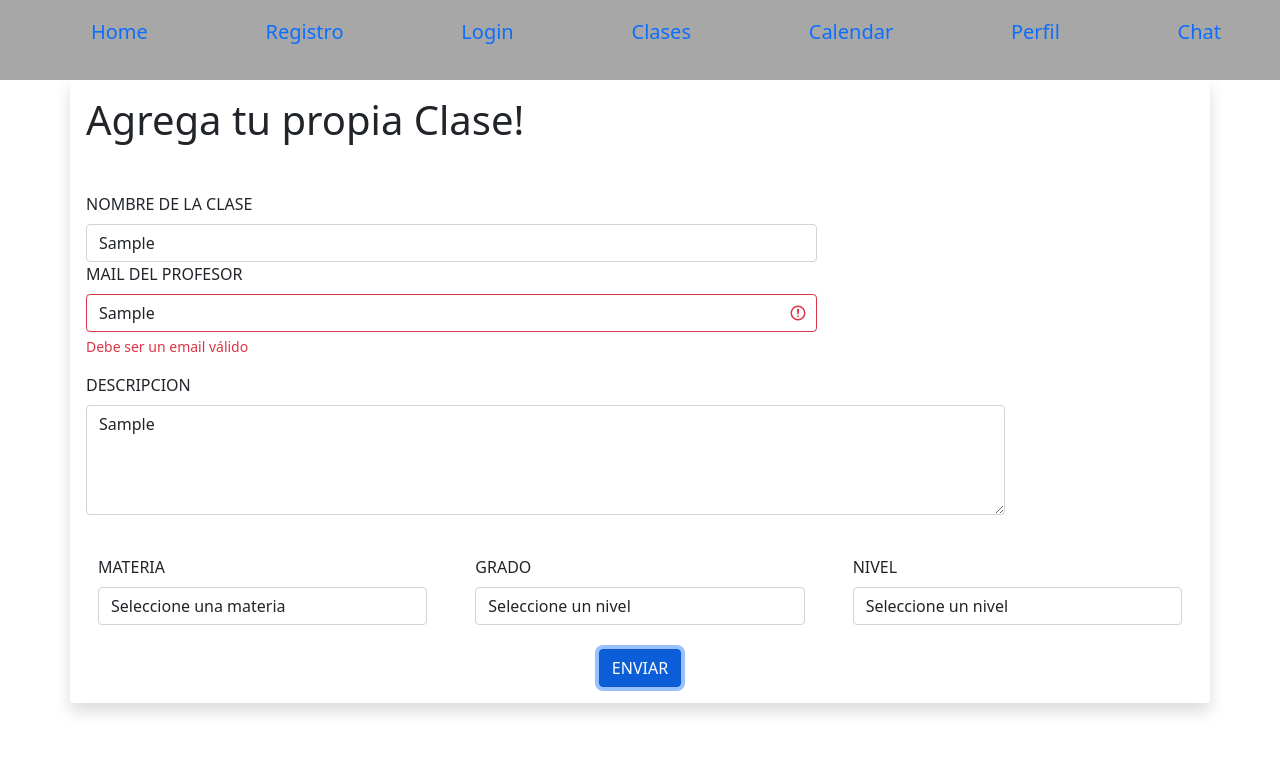
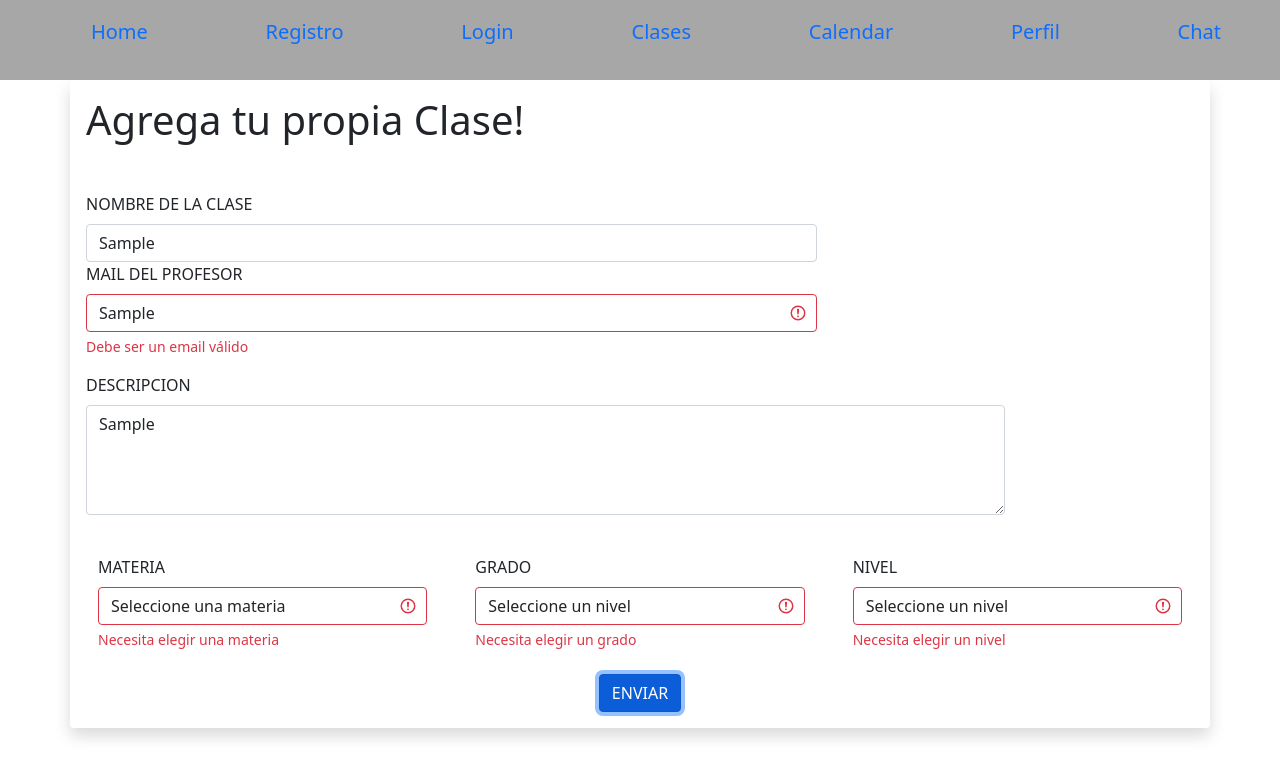
Before and after one commit to DiegoAraujoJS/PF_E-Commerce, a React (Create React App) app in the folder client/: page /clases/add in a window 1280 px wide. Both pictures are taken after typing "Sample", "Sample", "Sample" into the empty fields and a click on the button "ENVIAR". Shown: the top 778 px of the page. Built offline with nearby package versions, Linux system fonts and the light colour scheme.

Commit message:
arreglar verificacion del input

```diff
--- a/client/src/components/addClass/addClass.tsx
+++ b/client/src/components/addClass/addClass.tsx
@@ -126,6 +126,9 @@ const AddClass = ( newClass ) => {
 										name='materia'
 										onChange={handleChange}
 										value={values.materia}
+                                        className={`form-control ${
+											errors.materia  ? 'is-invalid' : ''
+										}`}
 									>
 										<option value='' >Seleccione una materia</option>
 										{ materias.map( (materia,i) => {
@@ -133,6 +136,9 @@ const AddClass = ( newClass ) => {
                                             }
                                         ) }
 									</Form.Control>
+                                    {errors.materia ? (
+										<div className='invalid-feedback'>{errors.materia}</div>
+									) : null}
 								</Col>
 
 								<Col sm={12} md={4} className='p-4 mt-3'>
@@ -142,14 +148,19 @@ const AddClass = ( newClass ) => {
 										name='grado'
 										onChange={handleChange}
 										value={values.grado}
+                                        className={`form-control ${
+											errors.grado  ? 'is-invalid' : ''
+										}`}
 									>
                                         <option  value='' >Seleccione un nivel</option>
 										{ grados.map( (grado,i) => {
                                             return <option key={i+20} value={grado}>{grado}</option>
                                             }
                                         ) }
-
 									</Form.Control>
+                                    {errors.grado ? (
+										<div className='invalid-feedback'>{errors.grado}</div>
+									) : null}
 								</Col>
                                 <Col sm={12} md={4} className='p-4 mt-3'>
 								<Form.Label className='text-uppercase'>Nivel</Form.Label>
@@ -158,6 +169,9 @@ const AddClass = ( newClass ) => {
 										name='nivel'
 										onChange={handleChange}
 										value={values.nivel}
+                                        className={`form-control ${
+											errors.nivel  ? 'is-invalid' : ''
+										}`}
 									>
                                         <option  value='' >Seleccione un nivel</option>
                                         { niveles.map( (nivel,i) => {
@@ -165,6 +179,9 @@ const AddClass = ( newClass ) => {
                                             }
                                         ) }
 									</Form.Control>
+                                    {errors.nivel ? (
+										<div className='invalid-feedback'>{errors.nivel}</div>
+									) : null}
 								</Col>
 							</Row>
                             <Row>
@@ -181,12 +198,13 @@ const AddClass = ( newClass ) => {
 		</Container>
     )
 }
+
 const mapStateToProps = (state) => {
-    console.log(state)
     return {
         class: state.class
     }
 }
+
 const mapDispachToProps = (dispatch) => {
     return {
         newClass: (data) => dispatch(newClass(data))
--- a/client/src/utils/validations.js
+++ b/client/src/utils/validations.js
@@ -1,9 +1,18 @@
 import * as yup from 'yup';
 
 export const validationSchemaStepOne = yup.object().shape({
-	Profesor_mail: yup
-		.string()
-		.email('Debe ser un email válido')
-		.required('Este campo es obligatorio'),
+    Profesor_mail: yup
+        .string()
+        .email('Debe ser un email válido')
+        .required('Este campo es obligatorio'),
 
+    materia: yup
+        .string()
+        .test('materia', 'Necesita elegir una materia', (value) => value ),
+    grado: yup
+        .string()
+        .test('grado', 'Necesita elegir un grado', (value) => value ),
+    nivel: yup
+        .string()
+        .test('nivel', 'Necesita elegir un nivel', (value) => value )
 });
```
